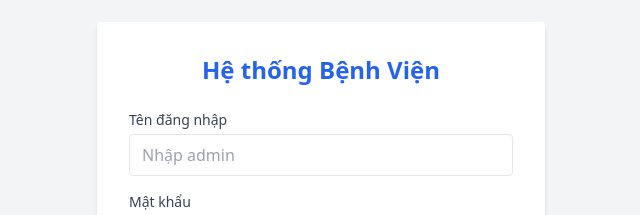
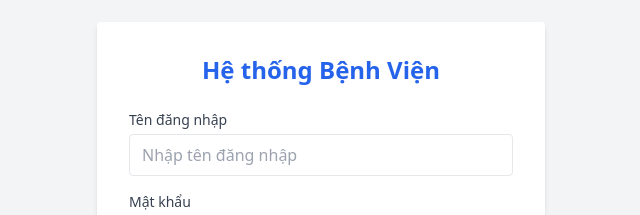
Before and after one commit to TuyenPV2004/Hospital-Management-System, a React (Vite) app in the folder hospital-frontend/: page / in a window 1280 px wide. Shown: the part 150-365 px from the top of the page, without its empty margins (319-959 px from the left). Built offline with nearby package versions, Linux system fonts and the light colour scheme.

Commit message:
update: change placeholder text in Login component for better localization

```diff
--- a/hospital-frontend/src/pages/Login.jsx
+++ b/hospital-frontend/src/pages/Login.jsx
@@ -75,7 +75,7 @@ const Login = () => {
                             value={username}
                             onChange={(e) => setUsername(e.target.value)}
                             className="w-full px-3 py-2 border rounded focus:outline-none focus:ring focus:border-blue-300"
-                            placeholder="Nhập admin"
+                            placeholder="Nhập tên đăng nhập"
                             required
                         />
                     </div>
```
